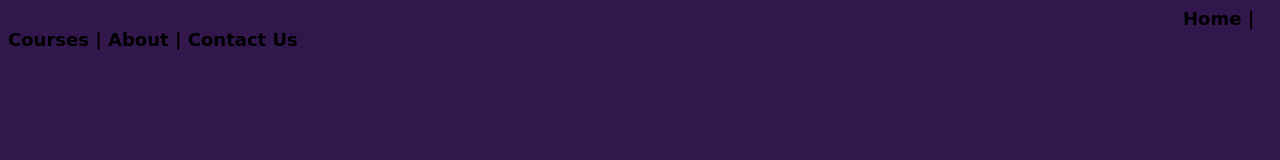
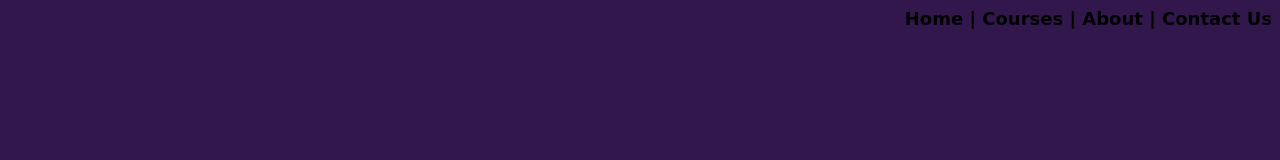
Before and after one commit to Romy4002/FEE-Project, a plain HTML site: page index.html in a window 1280 px wide. Drawn offline with Linux system fonts and the light colour scheme.

Commit message:
fixed menus

```diff
--- a/style.css
+++ b/style.css
@@ -3,13 +3,13 @@
 }
 
 .links {
-    display: inline;
+    display: block;
     background-color: #32174D;
     color: black;
     font-family: cursive;
     font-size: large;
     font-weight: bold;
-    margin-left: 1175px;
+    text-align: right;
 }
 
 .button {
```
